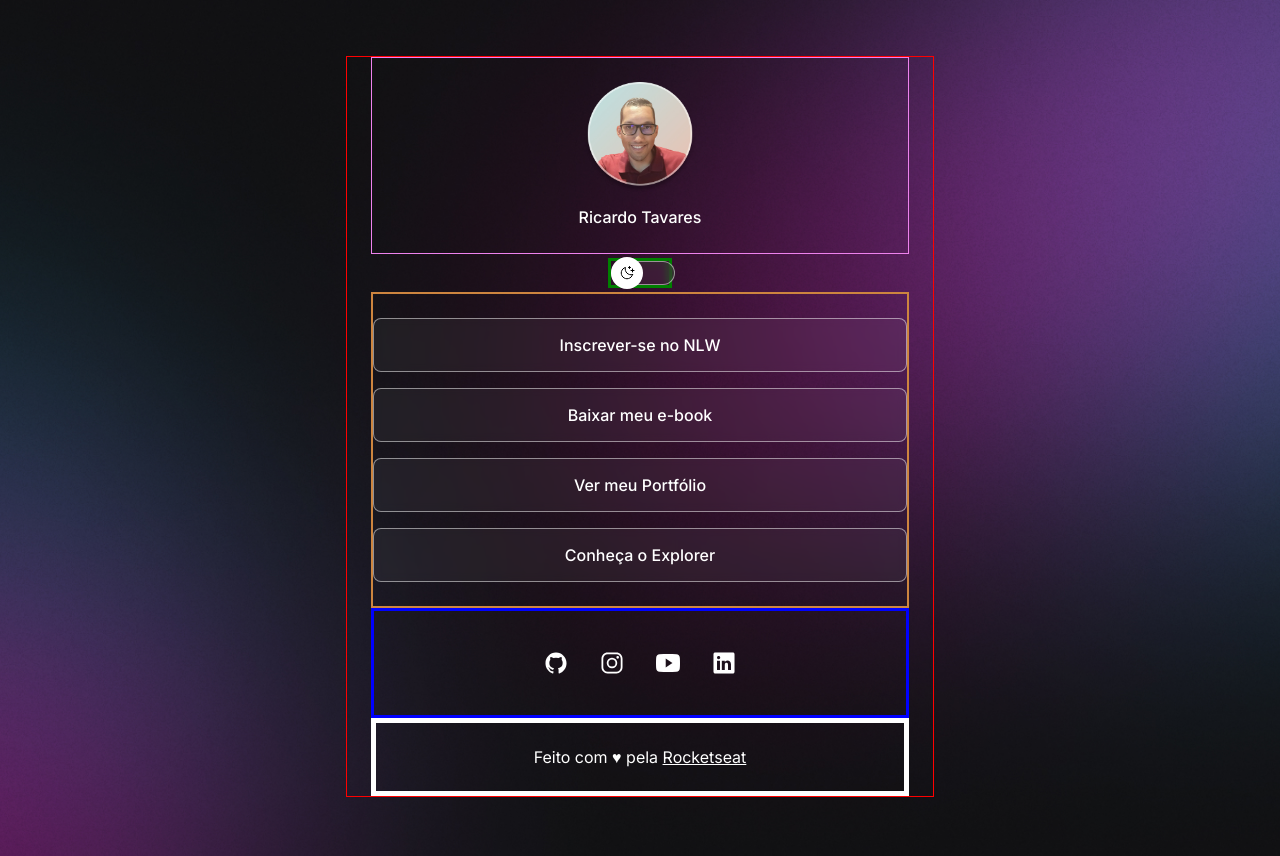
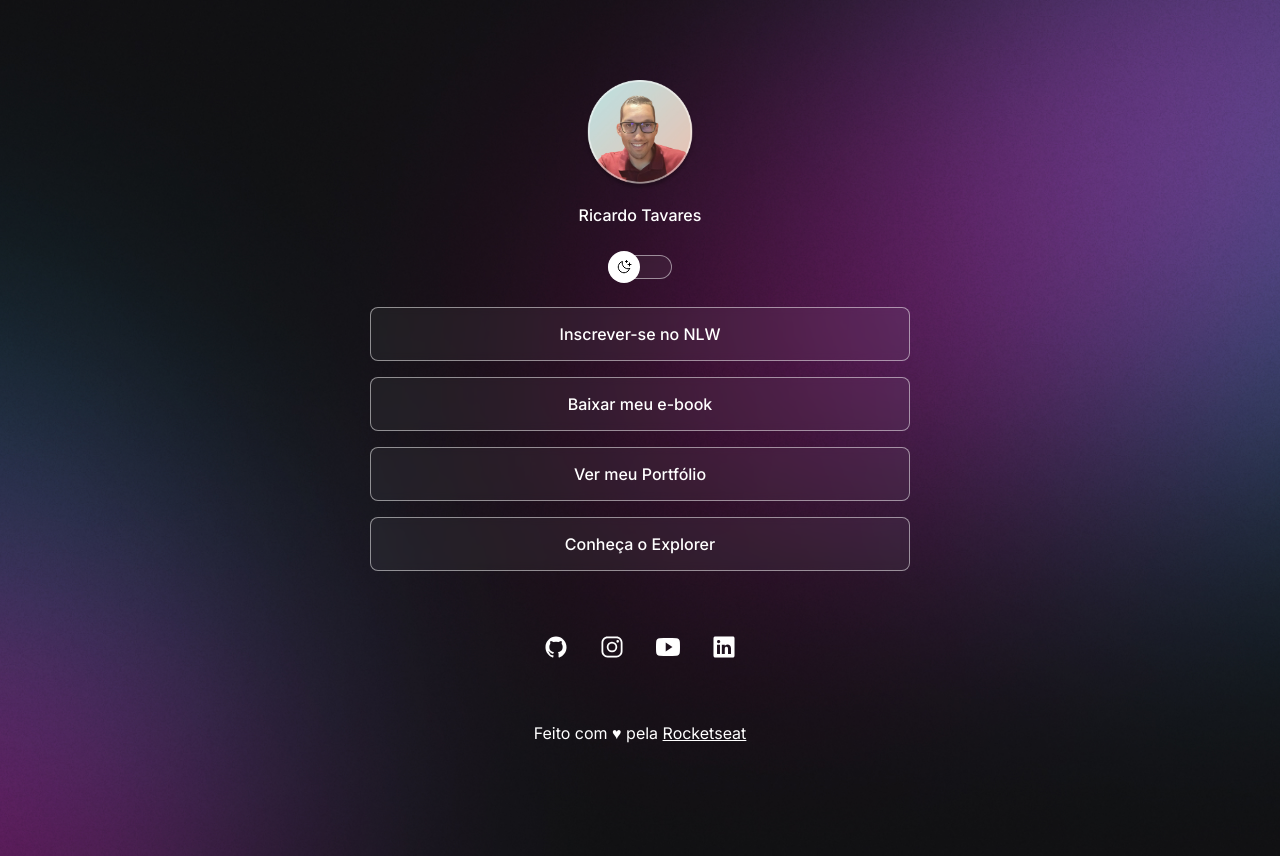
Before and after one commit to RicardoTavaresDias/DevLinks, a plain HTML site: page index.html in a window 1280 px wide. Drawn offline with nearby package versions, Linux system fonts and the light colour scheme; a web font is replaced by a local one.

Commit message:
Removido borda no CSS - border

```diff
--- a/style.css
+++ b/style.css
@@ -49,7 +49,7 @@ body *{
   /*Tamanhos definido Fixo*/
   width: 100%;
   max-width: 588px; /*Realizando o tamanho de tela ideal para mobile sem deixar desajustado*/
-  border: 1px solid red;
+  /*border: 1px solid red;*/
   margin: 56px auto 0px; /*Executar como em eixo x e Y para centralizar o container no meio da tela*/
 
   padding: 0 24px;
@@ -64,7 +64,7 @@ body *{
 #profile{
   text-align: center;
   padding: 24px;
-  border: 1px solid violet;
+  /*border: 1px solid violet;*/
 }
 
 
@@ -91,7 +91,7 @@ body *{
 /*============== Switch ================*/
 
 #switch{
-  border: 3px solid green;
+  /*border: 3px solid green;*/
   position: relative;
 
   width: 64px; /*Definindo o tanho total da div SWITCH*/
@@ -148,7 +148,7 @@ ul{
   gap: 16px;
 
   padding: 24px 0;
-  border: 2px solid peru;
+  /*border: 2px solid peru;*/
 }
 
 
@@ -188,7 +188,7 @@ ul li a:hover{
   justify-content: center;
   padding: 24px 0;
   font-size: 24px;
-  border: 3px solid blue;
+  /*border: 3px solid blue;*/
 
 }
 
@@ -209,7 +209,7 @@ ul li a:hover{
 footer{
   padding: 24px;
   text-align: center;
-  border: 5px solid white;
+  /*border: 5px solid white;*/
 }
 
 
```
